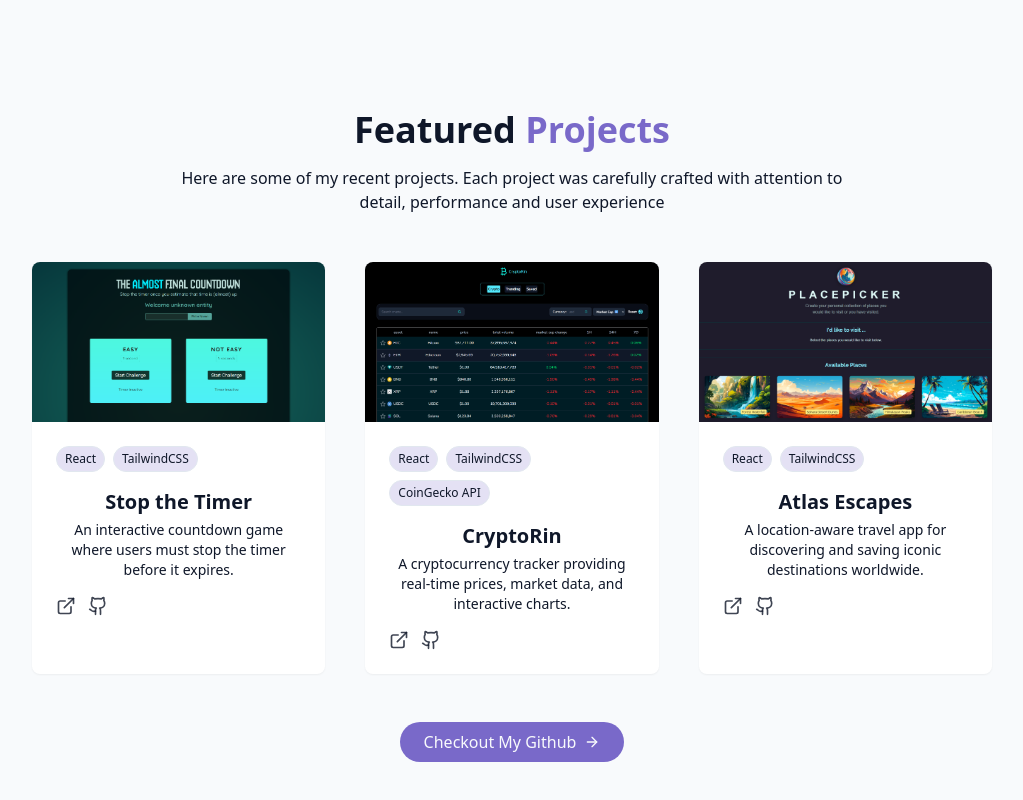
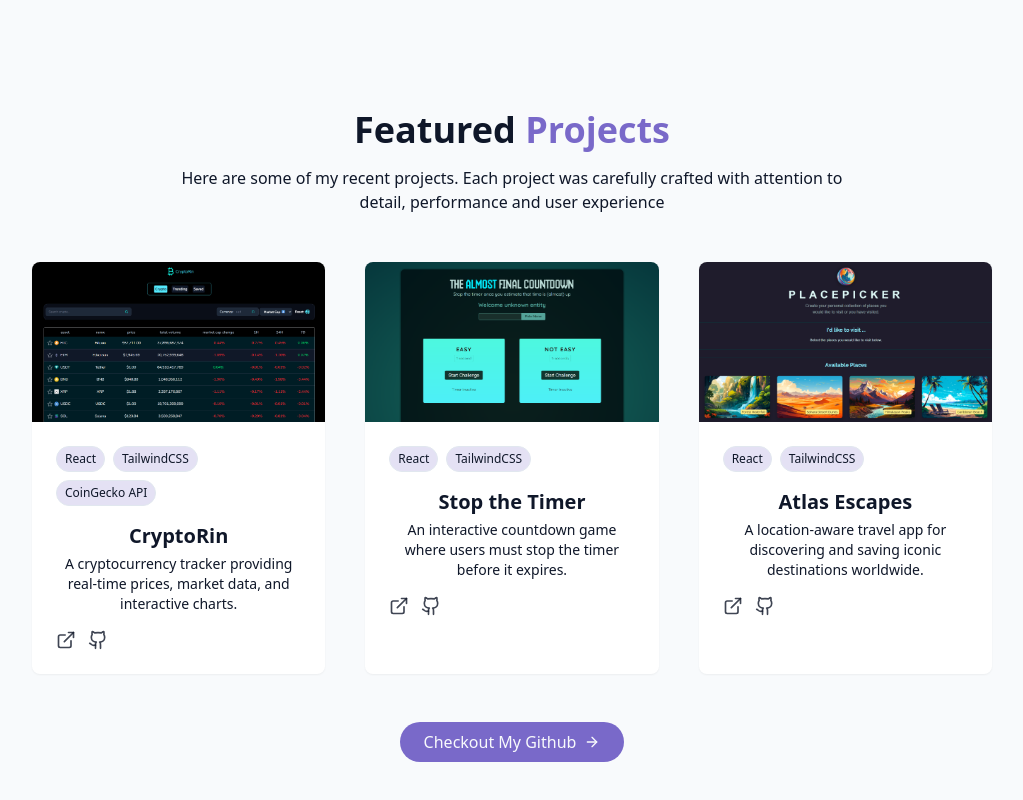
Before and after one commit to Surajnairx/portfolio-react-tailwindcss, a React (Vite) app: page / in a window 1280 px wide. Shown: the part 2636-3436 px from the top of the page, without its empty margins (128-1151 px from the left). Built offline with nearby package versions, Linux system fonts and the light colour scheme.

Commit message:
chore:Rearrange the Project placing

```diff
--- a/src/components/Project.jsx
+++ b/src/components/Project.jsx
@@ -46,21 +46,22 @@ import { ArrowRight, ExternalLink, GithubIcon } from "lucide-react";
 const projects = [
   {
     id: 1,
+
+    title: "CryptoRin",
+    description:
+      "A cryptocurrency tracker providing real-time prices, market data, and interactive charts.",
+    image: "/projects/CryptoRin.png",
+    tags: ["React", "TailwindCSS", "CoinGecko API"],
+    demo: "https://crypto-rin.vercel.app/",
+    github: "https://github.com/Surajnairx/CryptoRin",
+  },
+  {
+    id: 2,
     title: "Stop the Timer",
     description:
       "An interactive countdown game where users must stop the timer before it expires.",
     image: "/projects/Counter.png",
     tags: ["React", "TailwindCSS"],
-    demo: "#",
-    github: "#",
-  },
-  {
-    id: 2,
-    title: "CryptoRin",
-    description:
-      "A cryptocurrency tracker providing real-time prices, market data, and interactive charts.",
-    image: "/projects/CryptoRin.png",
-    tags: ["React", "TailwindCSS", "CoinGecko API"],
     demo: "#",
     github: "#",
   },
```
